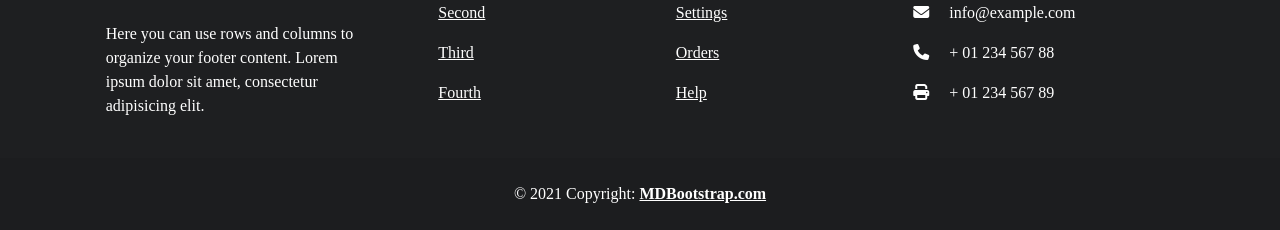
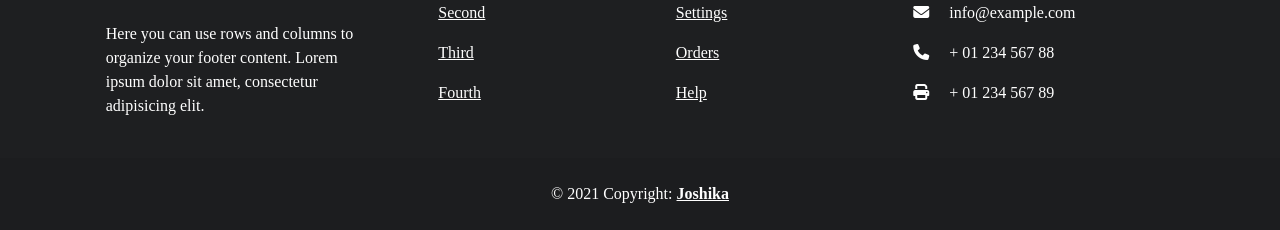
Before and after one commit to JoshikaT-4/The-Boss-Cafe, a plain HTML site: page Asserts/chef.html in a window 1280 px wide. Shown: the part 2796-3026 px from the top of the page. Drawn offline with nearby package versions, Linux system fonts and the light colour scheme; a web font is replaced by a local one.

Commit message:
Update chef.html

```diff
--- a/Asserts/chef.html
+++ b/Asserts/chef.html
@@ -306,7 +306,7 @@
       </section>
       <div class="text-center p-4" style="background-color: rgba(0, 0, 0, 0.05);">
         © 2021 Copyright:
-        <a class="text-reset fw-bold" href="#">MDBootstrap.com</a>
+        <a class="text-reset fw-bold">Joshika</a>
       </div>
       </section>
     <script src="https://cdn.jsdelivr.net/npm/@popperjs/core@2.11.8/dist/umd/popper.min.js"></script>
```
